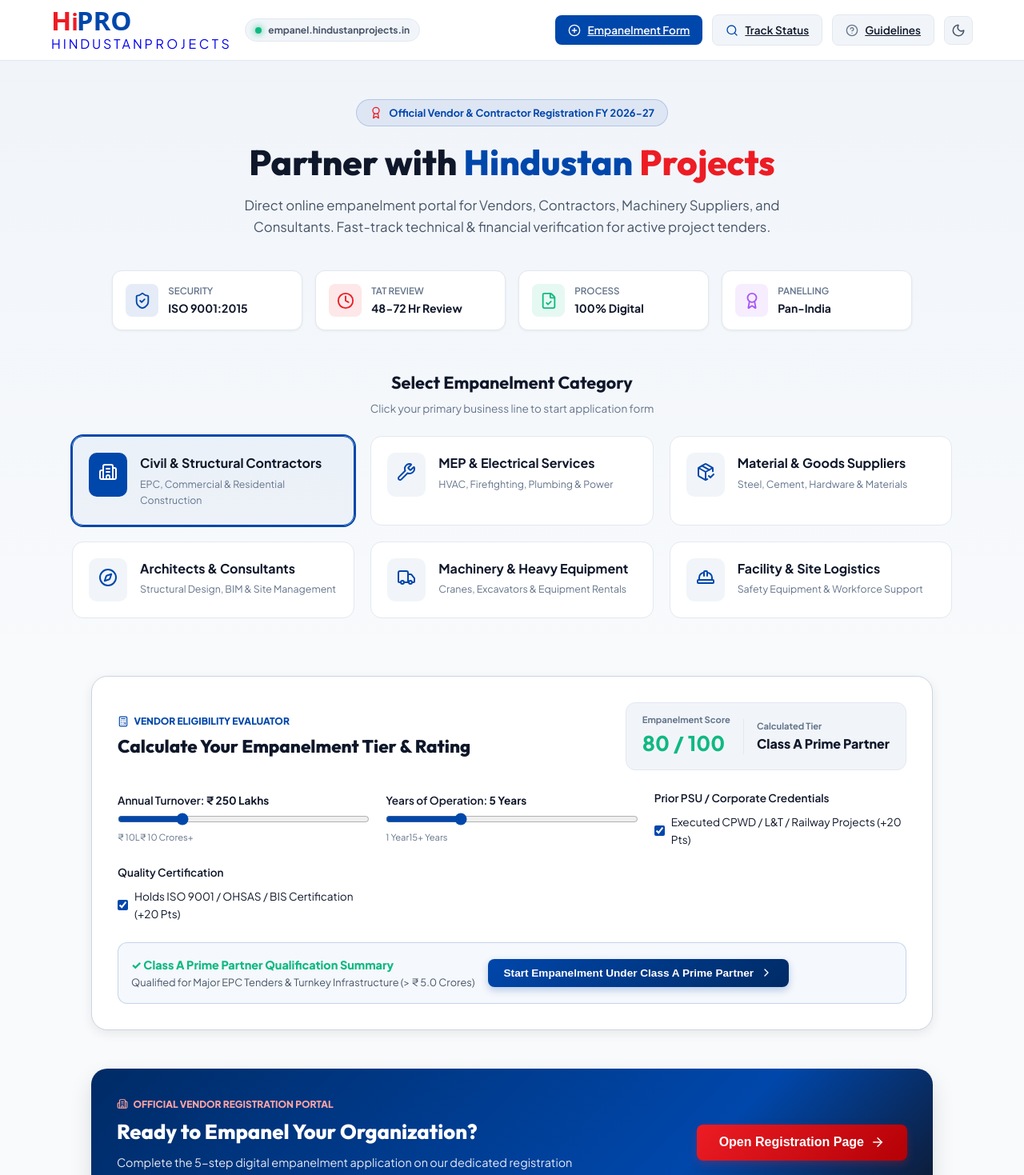
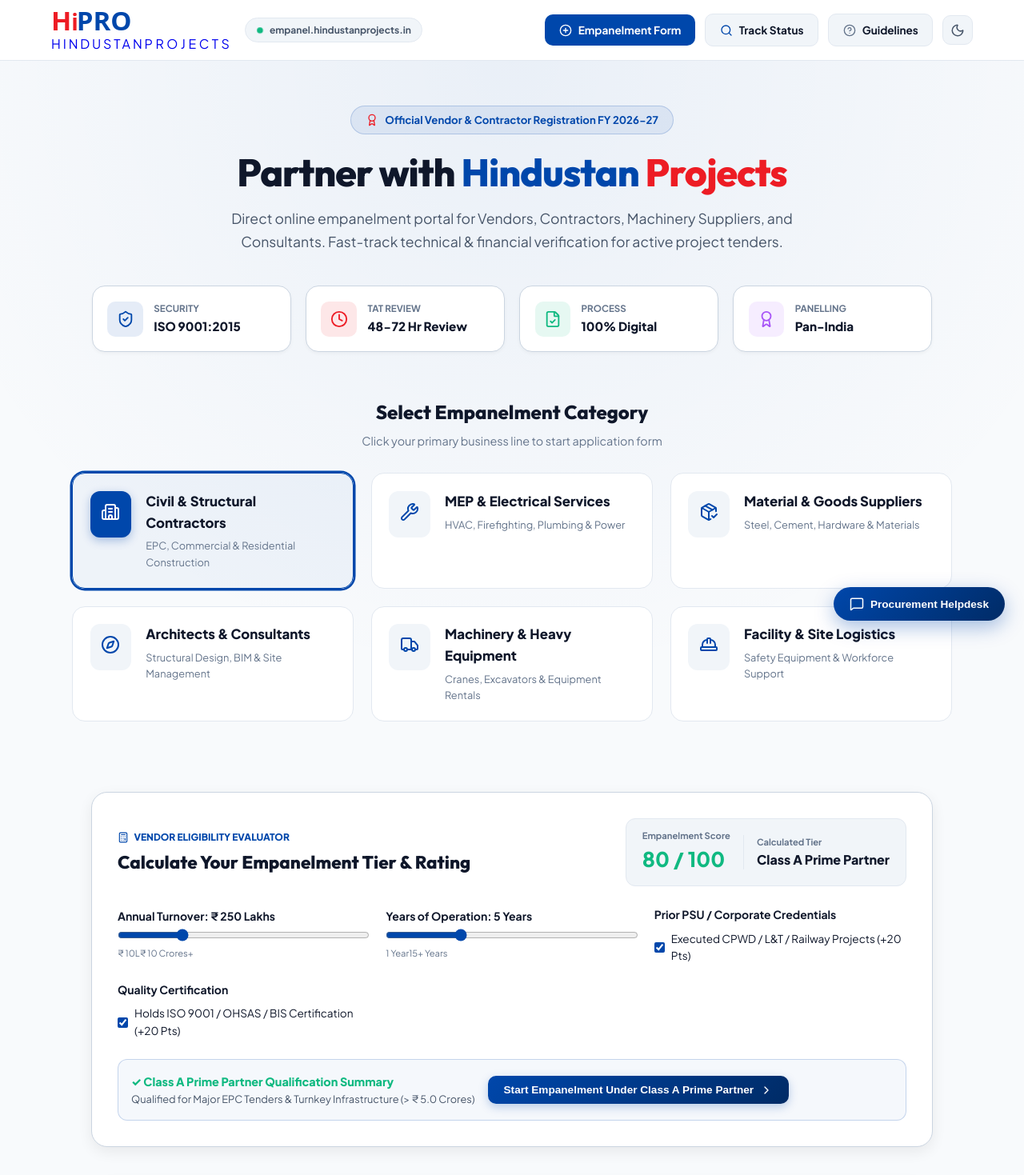
Before and after one commit to hindustan-groups/Empanelment-Portal, a React (Vite) app: page / in a window 1280 px wide. Shown: the top 1469 px of the page at 80% size. Built offline with nearby package versions, Linux system fonts and the light colour scheme.

Commit message:
UI/UX Enhancements: Floating Procurement Support Widget, micro-animations, refined typography, and shadow glow aesthetics

```diff
--- a/src/App.jsx
+++ b/src/App.jsx
@@ -4,6 +4,7 @@ import { BrowserRouter as Router, Routes, Route, Navigate } from 'react-router-d
 import Header from './components/Header';
 import Footer from './components/Footer';
 import SuccessModal from './components/SuccessModal';
+import SupportWidget from './components/SupportWidget';
 
 // Multi-Page Routes
 import Home from './pages/Home';
@@ -118,6 +119,9 @@ export default function App() {
           </Routes>
         </main>
 
+        {/* Floating Support Widget for Vendor Assistance */}
+        <SupportWidget />
+
         {/* Footer */}
         <Footer />
 
--- /dev/null
+++ b/src/components/SupportWidget.jsx
@@ -0,0 +1,107 @@
+import React, { useState } from 'react';
+import { MessageSquare, Phone, Mail, X, HelpCircle, ChevronRight, ShieldCheck } from 'lucide-react';
+import { Link } from 'react-router-dom';
+
+export default function SupportWidget() {
+  const [isOpen, setIsOpen] = useState(false);
+
+  return (
+    <div style={{ position: 'fixed', bottom: '1.5rem', right: '1.5rem', zIndex: 45 }}>
+
+      {/* Floating Action Button */}
+      {!isOpen && (
+        <button
+          onClick={() => setIsOpen(true)}
+          style={{
+            display: 'flex',
+            alignItems: 'center',
+            gap: '0.5rem',
+            padding: '0.75rem 1.25rem',
+            borderRadius: 9999,
+            background: 'linear-gradient(135deg, #0047AB 0%, #002B66 100%)',
+            color: 'white',
+            border: 'none',
+            boxShadow: '0 8px 24px rgba(0, 71, 171, 0.35)',
+            cursor: 'pointer',
+            fontWeight: 700,
+            fontSize: '0.85rem',
+            transition: 'transform 0.2s ease'
+          }}
+          className="pulse-glow-blue"
+        >
+          <MessageSquare style={{ width: 18, height: 18 }} />
+          <span>Procurement Helpdesk</span>
+        </button>
+      )}
+
+      {/* Expanded Support Card */}
+      {isOpen && (
+        <div style={{
+          width: 320,
+          borderRadius: 20,
+          backgroundColor: 'var(--bg-card)',
+          border: '1px solid var(--border-card)',
+          boxShadow: 'var(--shadow-lg)',
+          overflow: 'hidden',
+          animation: 'fadeIn 0.25s ease forwards'
+        }}>
+          {/* Top Banner */}
+          <div style={{ padding: '1rem 1.25rem', background: 'linear-gradient(135deg, #0047AB 0%, #0F172A 100%)', color: 'white', display: 'flex', alignItems: 'center', justifyContent: 'space-between' }}>
+            <div style={{ display: 'flex', alignItems: 'center', gap: '0.5rem' }}>
+              <ShieldCheck style={{ width: 18, height: 18, color: '#10B981' }} />
+              <div>
+                <div style={{ fontSize: '0.85rem', fontWeight: 800 }}>Vendor Support Team</div>
+                <div style={{ fontSize: '0.7rem', opacity: 0.8 }}>Hindustan Projects Procurement</div>
+              </div>
+            </div>
+            <button onClick={() => setIsOpen(false)} style={{ background: 'none', border: 'none', color: 'white', cursor: 'pointer' }}>
+              <X style={{ width: 18, height: 18 }} />
+            </button>
+          </div>
+
+          {/* Body Options */}
+          <div style={{ padding: '1rem', display: 'flex', flexDirection: 'column', gap: '0.75rem', fontSize: '0.8rem' }}>
+            <a
+              href="tel:+9101145008899"
+              style={{ display: 'flex', alignItems: 'center', gap: '0.75rem', padding: '0.65rem 0.85rem', borderRadius: 10, backgroundColor: 'var(--bg-surface)', textDecoration: 'none', color: 'var(--text-primary)', fontWeight: 600 }}
+            >
+              <div style={{ padding: '0.4rem', borderRadius: 6, backgroundColor: 'rgba(0, 71, 171, 0.1)', color: '#0047AB' }}>
+                <Phone style={{ width: 16, height: 16 }} />
+              </div>
+              <div style={{ flex: 1 }}>
+                <div style={{ fontSize: '0.75rem', color: 'var(--text-muted)' }}>Helpline Phone</div>
+                <div>+91 (011) 4500 8899</div>
+              </div>
+            </a>
+
+            <a
+              href="mailto:empanelment@hindustanprojects.in"
+              style={{ display: 'flex', alignItems: 'center', gap: '0.75rem', padding: '0.65rem 0.85rem', borderRadius: 10, backgroundColor: 'var(--bg-surface)', textDecoration: 'none', color: 'var(--text-primary)', fontWeight: 600 }}
+            >
+              <div style={{ padding: '0.4rem', borderRadius: 6, backgroundColor: 'rgba(237, 28, 36, 0.1)', color: '#ED1C24' }}>
+                <Mail style={{ width: 16, height: 16 }} />
+              </div>
+              <div style={{ flex: 1 }}>
+                <div style={{ fontSize: '0.75rem', color: 'var(--text-muted)' }}>Official Email</div>
+                <div>empanelment@hindustanprojects.in</div>
+              </div>
+            </a>
+
+            <Link
+              to="/guidelines"
+              onClick={() => setIsOpen(false)}
+              style={{ display: 'flex', alignItems: 'center', justifyContent: 'space-between', padding: '0.65rem 0.85rem', borderRadius: 10, backgroundColor: 'rgba(16, 185, 129, 0.1)', textDecoration: 'none', color: '#047857', fontWeight: 700 }}
+            >
+              <div style={{ display: 'flex', alignItems: 'center', gap: '0.5rem' }}>
+                <HelpCircle style={{ width: 16, height: 16 }} />
+                <span>Empanelment Policy Guide</span>
+              </div>
+              <ChevronRight style={{ width: 14, height: 14 }} />
+            </Link>
+          </div>
+        </div>
+      )}
+
+    </div>
+  );
+}
--- a/src/index.css
+++ b/src/index.css
@@ -7,8 +7,11 @@
   /* Brand Colors from HiPRO Logo */
   --brand-red: #ED1C24;
   --brand-red-hover: #D0141B;
+  --brand-red-light: rgba(237, 28, 36, 0.08);
+
   --brand-blue: #0047AB;
   --brand-blue-hover: #003888;
+  --brand-blue-light: rgba(0, 71, 171, 0.08);
 
   /* Light Theme Palette */
   --bg-main: #F8FAFC;
@@ -20,9 +23,9 @@
   --text-muted: #64748B;
   --border-color: #E2E8F0;
   --border-card: #CBD5E1;
-  --shadow-sm: 0 1px 3px rgba(0,0,0,0.06);
-  --shadow-md: 0 4px 14px rgba(0,0,0,0.08);
-  --shadow-lg: 0 12px 28px rgba(0,0,0,0.12);
+  --shadow-sm: 0 2px 4px rgba(0, 0, 0, 0.04);
+  --shadow-md: 0 6px 18px rgba(0, 0, 0, 0.07);
+  --shadow-lg: 0 16px 36px rgba(0, 0, 0, 0.1);
 }
 
 .dark {
@@ -36,9 +39,9 @@
   --text-muted: #94A3B8;
   --border-color: #263346;
   --border-card: #334155;
-  --shadow-sm: 0 1px 3px rgba(0,0,0,0.4);
-  --shadow-md: 0 4px 14px rgba(0,0,0,0.4);
-  --shadow-lg: 0 12px 32px rgba(0,0,0,0.6);
+  --shadow-sm: 0 2px 4px rgba(0, 0, 0, 0.3);
+  --shadow-md: 0 6px 18px rgba(0, 0, 0, 0.4);
+  --shadow-lg: 0 16px 36px rgba(0, 0, 0, 0.6);
 }
 
 * {
@@ -104,7 +107,7 @@ h1, h2, h3, h4, h5, h6 {
   display: inline-flex;
   align-items: center;
   gap: 0.5rem;
-  padding: 0.25rem 0.75rem;
+  padding: 0.3rem 0.85rem;
   border-radius: 9999px;
   background-color: var(--bg-surface);
   border: 1px solid var(--border-color);
@@ -119,6 +122,13 @@ h1, h2, h3, h4, h5, h6 {
   border-radius: 50%;
   background-color: #10B981;
   box-shadow: 0 0 8px #10B981;
+  animation: pulseDot 2s infinite;
+}
+
+@keyframes pulseDot {
+  0% { transform: scale(0.95); box-shadow: 0 0 0 0 rgba(16, 185, 129, 0.7); }
+  70% { transform: scale(1); box-shadow: 0 0 0 6px rgba(16, 185, 129, 0); }
+  100% { transform: scale(0.95); box-shadow: 0 0 0 0 rgba(16, 185, 129, 0); }
 }
 
 .nav-actions {
@@ -131,24 +141,32 @@ h1, h2, h3, h4, h5, h6 {
   display: inline-flex;
   align-items: center;
   gap: 0.5rem;
-  padding: 0.5rem 1rem;
-  border-radius: 8px;
+  padding: 0.55rem 1.1rem;
+  border-radius: 10px;
   background-color: var(--bg-surface);
   border: 1px solid var(--border-color);
   font-size: 0.85rem;
-  font-weight: 600;
+  font-weight: 700;
   color: var(--text-primary);
+  text-decoration: none;
   cursor: pointer;
-  transition: all 0.2s ease;
+  transition: all 0.2s cubic-bezier(0.4, 0, 0.2, 1);
 }
 
 .btn-icon-text:hover {
   background-color: var(--border-color);
+  transform: translateY(-1px);
+}
+
+.btn-icon-text.active {
+  border-color: var(--brand-blue);
+  background-color: var(--brand-blue-light);
+  color: var(--brand-blue);
 }
 
 .theme-toggle-btn {
-  padding: 0.5rem;
-  border-radius: 8px;
+  padding: 0.55rem;
+  border-radius: 10px;
   background-color: var(--bg-surface);
   border: 1px solid var(--border-color);
   color: var(--text-primary);
@@ -156,25 +174,30 @@ h1, h2, h3, h4, h5, h6 {
   display: flex;
   align-items: center;
   justify-content: center;
+  transition: transform 0.2s ease;
+}
+
+.theme-toggle-btn:hover {
+  transform: rotate(15deg);
 }
 
 /* Hero Section */
 .hero-section {
-  padding: 3rem 1.5rem 2rem 1.5rem;
+  padding: 3.5rem 1.5rem 2.5rem 1.5rem;
   text-align: center;
-  background: linear-gradient(180deg, rgba(0, 71, 171, 0.03) 0%, transparent 100%);
+  background: radial-gradient(circle at 50% 0%, rgba(0, 71, 171, 0.06) 0%, transparent 70%);
 }
 
 .hero-tag {
   display: inline-flex;
   align-items: center;
   gap: 0.5rem;
-  padding: 0.35rem 1rem;
+  padding: 0.4rem 1.15rem;
   border-radius: 9999px;
   background-color: rgba(0, 71, 171, 0.08);
   border: 1px solid rgba(0, 71, 171, 0.2);
   color: var(--brand-blue);
-  font-size: 0.8rem;
+  font-size: 0.825rem;
   font-weight: 700;
   margin-bottom: 1.25rem;
 }
@@ -186,47 +209,55 @@ h1, h2, h3, h4, h5, h6 {
 }
 
 .hero-title {
-  font-size: 2.75rem;
+  font-size: 3rem;
   font-weight: 800;
   line-height: 1.15;
   margin-bottom: 1rem;
+  letter-spacing: -0.02em;
 }
 
 .text-blue { color: var(--brand-blue); }
 .text-red { color: var(--brand-red); }
 
 .hero-subtitle {
-  max-width: 700px;
+  max-width: 720px;
   margin: 0 auto 2.5rem auto;
-  font-size: 1.05rem;
+  font-size: 1.1rem;
   color: var(--text-secondary);
-  line-height: 1.6;
+  line-height: 1.65;
 }
 
 /* Trust Badges Grid */
 .trust-grid {
   display: grid;
-  grid-template-columns: repeat(auto-fit, minmax(200px, 1fr));
-  gap: 1rem;
-  max-width: 1000px;
-  margin: 0 auto 3rem auto;
+  grid-template-columns: repeat(auto-fit, minmax(210px, 1fr));
+  gap: 1.15rem;
+  max-width: 1050px;
+  margin: 0 auto 3.5rem auto;
 }
 
 .trust-card {
   display: flex;
   align-items: center;
-  gap: 0.75rem;
-  padding: 1rem;
+  gap: 0.85rem;
+  padding: 1.15rem;
   background-color: var(--bg-card);
-  border: 1px solid var(--border-color);
-  border-radius: 12px;
+  border: 1px solid var(--border-card);
+  border-radius: 16px;
   box-shadow: var(--shadow-sm);
   text-align: left;
+  transition: all 0.25s ease;
+}
+
+.trust-card:hover {
+  transform: translateY(-3px);
+  box-shadow: var(--shadow-md);
+  border-color: var(--brand-blue);
 }
 
 .trust-icon-box {
-  padding: 0.6rem;
-  border-radius: 8px;
+  padding: 0.7rem;
+  border-radius: 10px;
   display: flex;
   align-items: center;
   justify-content: center;
@@ -234,92 +265,94 @@ h1, h2, h3, h4, h5, h6 {
 
 .trust-label {
   font-size: 0.725rem;
-  font-weight: 600;
+  font-weight: 700;
   color: var(--text-muted);
   text-transform: uppercase;
 }
 
 .trust-value {
-  font-size: 0.875rem;
-  font-weight: 700;
+  font-size: 0.95rem;
+  font-weight: 800;
   color: var(--text-primary);
 }
 
 /* Category Grid */
 .category-section {
   max-width: 1100px;
-  margin: 0 auto 2.5rem auto;
+  margin: 0 auto 3rem auto;
 }
 
 .category-title {
-  font-size: 1.35rem;
-  font-weight: 700;
-  margin-bottom: 0.25rem;
+  font-size: 1.5rem;
+  font-weight: 800;
+  margin-bottom: 0.35rem;
 }
 
 .category-subtitle {
-  font-size: 0.85rem;
+  font-size: 0.9rem;
   color: var(--text-muted);
-  margin-bottom: 1.5rem;
+  margin-bottom: 1.75rem;
 }
 
 .category-grid {
   display: grid;
-  grid-template-columns: repeat(auto-fit, minmax(300px, 1fr));
-  gap: 1.25rem;
+  grid-template-columns: repeat(auto-fit, minmax(320px, 1fr));
+  gap: 1.35rem;
 }
 
 .category-card {
-  padding: 1.25rem;
+  padding: 1.35rem;
   background-color: var(--bg-card);
   border: 1.5px solid var(--border-color);
-  border-radius: 14px;
+  border-radius: 16px;
   cursor: pointer;
-  transition: all 0.2s ease;
+  transition: all 0.22s cubic-bezier(0.4, 0, 0.2, 1);
   display: flex;
   align-items: flex-start;
-  gap: 1rem;
+  gap: 1.15rem;
   text-align: left;
 }
 
 .category-card:hover {
   border-color: var(--brand-blue);
   box-shadow: var(--shadow-md);
-  transform: translateY(-2px);
+  transform: translateY(-3px);
 }
 
 .category-card.selected {
   border-color: var(--brand-blue);
   background-color: rgba(0, 71, 171, 0.04);
-  box-shadow: 0 0 0 2px var(--brand-blue);
+  box-shadow: 0 0 0 2.5px var(--brand-blue);
 }
 
 .dark .category-card.selected {
-  background-color: rgba(59, 130, 246, 0.1);
+  background-color: rgba(59, 130, 246, 0.12);
   border-color: #3B82F6;
-  box-shadow: 0 0 0 2px #3B82F6;
+  box-shadow: 0 0 0 2.5px #3B82F6;
 }
 
 .category-icon {
-  padding: 0.75rem;
-  border-radius: 10px;
+  padding: 0.85rem;
+  border-radius: 12px;
   background-color: var(--bg-surface);
   color: var(--brand-blue);
+  transition: all 0.2s ease;
 }
 
 .category-card.selected .category-icon {
   background-color: var(--brand-blue);
   color: white;
+  box-shadow: 0 4px 12px rgba(0, 71, 171, 0.3);
 }
 
 .category-name {
-  font-size: 1rem;
-  font-weight: 700;
-  margin-bottom: 0.25rem;
+  font-size: 1.05rem;
+  font-weight: 800;
+  margin-bottom: 0.3rem;
 }
 
 .category-desc {
-  font-size: 0.775rem;
+  font-size: 0.8rem;
   color: var(--text-muted);
 }
 
@@ -333,13 +366,13 @@ h1, h2, h3, h4, h5, h6 {
 .form-card {
   background-color: var(--bg-card);
   border: 1px solid var(--border-card);
-  border-radius: 20px;
+  border-radius: 24px;
   box-shadow: var(--shadow-lg);
   overflow: hidden;
 }
 
 .form-header-banner {
-  padding: 2rem;
+  padding: 2.25rem;
   background: linear-gradient(135deg, #002B66 0%, #0047AB 60%, #0F172A 100%);
   color: white;
 }
@@ -357,27 +390,28 @@ h1, h2, h3, h4, h5, h6 {
   text-transform: uppercase;
   letter-spacing: 0.08em;
   color: #FCA5A5;
-  margin-bottom: 0.25rem;
+  margin-bottom: 0.35rem;
 }
 
 .form-header-title {
-  font-size: 1.75rem;
+  font-size: 1.85rem;
   font-weight: 800;
 }
 
 .btn-draft {
-  padding: 0.4rem 0.85rem;
-  border-radius: 6px;
+  padding: 0.45rem 0.95rem;
+  border-radius: 8px;
   background-color: rgba(255, 255, 255, 0.15);
   border: 1px solid rgba(255, 255, 255, 0.3);
   color: white;
-  font-size: 0.775rem;
-  font-weight: 600;
+  font-size: 0.8rem;
+  font-weight: 700;
   cursor: pointer;
   display: inline-flex;
   align-items: center;
   gap: 0.4rem;
-  backdrop-filter: blur(4px);
+  backdrop-filter: blur(6px);
+  transition: all 0.2s ease;
 }
 
 .btn-draft:hover {
@@ -390,7 +424,7 @@ h1, h2, h3, h4, h5, h6 {
   grid-template-columns: repeat(5, 1fr);
   gap: 0.5rem;
   margin-top: 2rem;
-  padding-top: 1.25rem;
+  padding-top: 1.5rem;
   border-top: 1px solid rgba(255, 255, 255, 0.15);
 }
 
@@ -398,7 +432,7 @@ h1, h2, h3, h4, h5, h6 {
   display: flex;
   flex-direction: column;
   align-items: center;
-  gap: 0.35rem;
+  gap: 0.4rem;
   cursor: pointer;
   opacity: 0.5;
   transition: opacity 0.2s ease;
@@ -409,21 +443,23 @@ h1, h2, h3, h4, h5, h6 {
 }
 
 .step-bubble {
-  width: 36px;
-  height: 36px;
+  width: 40px;
+  height: 40px;
   border-radius: 50%;
   display: flex;
   align-items: center;
   justify-content: center;
-  font-size: 0.85rem;
-  font-weight: 700;
+  font-size: 0.9rem;
+  font-weight: 800;
   background-color: rgba(255, 255, 255, 0.2);
   color: white;
+  transition: all 0.25s cubic-bezier(0.4, 0, 0.2, 1);
 }
 
 .step-item.active .step-bubble {
   background-color: var(--brand-red);
-  box-shadow: 0 0 0 4px rgba(237, 28, 36, 0.4);
+  box-shadow: 0 0 0 5px rgba(237, 28, 36, 0.35);
+  transform: scale(1.1);
 }
 
 .step-item.done .step-bubble {
@@ -431,58 +467,58 @@ h1, h2, h3, h4, h5, h6 {
 }
 
 .step-title {
-  font-size: 0.725rem;
-  font-weight: 600;
+  font-size: 0.75rem;
+  font-weight: 700;
   text-align: center;
   color: rgba(255, 255, 255, 0.9);
 }
 
 /* Form Body & Inputs */
 .form-body {
-  padding: 2rem;
+  padding: 2.25rem;
 }
 
 .step-header {
-  padding-bottom: 1rem;
-  margin-bottom: 1.5rem;
+  padding-bottom: 1.15rem;
+  margin-bottom: 1.75rem;
   border-bottom: 1px solid var(--border-color);
 }
 
 .step-header-title {
-  font-size: 1.15rem;
-  font-weight: 700;
+  font-size: 1.25rem;
+  font-weight: 800;
   display: flex;
   align-items: center;
-  gap: 0.5rem;
+  gap: 0.6rem;
 }
 
 .step-header-sub {
-  font-size: 0.8rem;
+  font-size: 0.85rem;
   color: var(--text-muted);
-  margin-top: 0.2rem;
+  margin-top: 0.25rem;
 }
 
 .form-grid-2 {
   display: grid;
-  grid-template-columns: repeat(auto-fit, minmax(280px, 1fr));
-  gap: 1.25rem;
+  grid-template-columns: repeat(auto-fit, minmax(290px, 1fr));
+  gap: 1.35rem;
 }
 
 .form-grid-3 {
   display: grid;
-  grid-template-columns: repeat(auto-fit, minmax(200px, 1fr));
-  gap: 1rem;
+  grid-template-columns: repeat(auto-fit, minmax(210px, 1fr));
+  gap: 1.15rem;
 }
 
 .form-group {
   display: flex;
   flex-direction: column;
-  gap: 0.35rem;
+  gap: 0.4rem;
 }
 
 .form-label {
-  font-size: 0.85rem;
-  font-weight: 600;
+  font-size: 0.875rem;
+  font-weight: 700;
   color: var(--text-primary);
 }
 
@@ -493,12 +529,12 @@ h1, h2, h3, h4, h5, h6 {
 
 .form-input {
   width: 100%;
-  padding: 0.75rem 1rem;
-  border-radius: 8px;
+  padding: 0.8rem 1.15rem;
+  border-radius: 10px;
   border: 1.5px solid var(--border-color);
   background-color: var(--bg-input);
   color: var(--text-primary);
-  font-size: 0.925rem;
+  font-size: 0.95rem;
   font-family: var(--font-sans);
   outline: none;
   transition: all 0.2s ease;
@@ -506,7 +542,7 @@ h1, h2, h3, h4, h5, h6 {
 
 .form-input:focus {
   border-color: var(--brand-blue);
-  box-shadow: 0 0 0 3px var(--brand-blue-light);
+  box-shadow: 0 0 0 3.5px var(--brand-blue-light);
 }
 
 .form-input.error {
@@ -514,36 +550,47 @@ h1, h2, h3, h4, h5, h6 {
 }
 
 .error-text {
-  font-size: 0.75rem;
+  font-size: 0.775rem;
   color: var(--brand-red);
-  font-weight: 600;
+  font-weight: 700;
 }
 
 /* Upload Card */
 .upload-card {
-  padding: 1.25rem;
-  border-radius: 12px;
+  padding: 1.35rem;
+  border-radius: 14px;
   background-color: var(--bg-surface);
   border: 1.5px dashed var(--border-color);
+  transition: border-color 0.2s ease;
+}
+
+.upload-card:hover {
+  border-color: var(--brand-blue);
 }
 
 .upload-btn {
   display: inline-flex;
   align-items: center;
   gap: 0.5rem;
-  padding: 0.5rem 1rem;
-  border-radius: 6px;
+  padding: 0.55rem 1.15rem;
+  border-radius: 8px;
   background-color: var(--brand-blue-light);
   color: var(--brand-blue);
-  font-size: 0.8rem;
-  font-weight: 700;
+  font-size: 0.825rem;
+  font-weight: 800;
   cursor: pointer;
+  transition: all 0.2s ease;
+}
+
+.upload-btn:hover {
+  background-color: var(--brand-blue);
+  color: white;
 }
 
 /* Action Controls */
 .form-actions {
-  margin-top: 2rem;
-  padding-top: 1.25rem;
+  margin-top: 2.25rem;
+  padding-top: 1.5rem;
   border-top: 1px solid var(--border-color);
   display: flex;
   align-items: center;
@@ -553,56 +600,62 @@ h1, h2, h3, h4, h5, h6 {
 .btn-primary {
   background: linear-gradient(135deg, var(--brand-blue) 0%, #002B66 100%);
   color: white;
-  font-weight: 700;
-  padding: 0.75rem 1.5rem;
-  border-radius: 8px;
+  font-weight: 800;
+  padding: 0.8rem 1.65rem;
+  border-radius: 10px;
   border: none;
   cursor: pointer;
   display: inline-flex;
   align-items: center;
   gap: 0.5rem;
-  font-size: 0.9rem;
-  box-shadow: 0 4px 10px rgba(0, 71, 171, 0.25);
-  transition: transform 0.15s ease;
+  font-size: 0.925rem;
+  box-shadow: 0 4px 12px rgba(0, 71, 171, 0.25);
+  transition: all 0.2s ease;
 }
 
 .btn-primary:hover {
-  transform: translateY(-1px);
-  background: linear-gradient(135deg, var(--brand-blue-hover) 0%, #001F4D 100%);
+  transform: translateY(-2px);
+  box-shadow: 0 6px 18px rgba(0, 71, 171, 0.35);
 }
 
 .btn-accent {
   background: linear-gradient(135deg, var(--brand-red) 0%, #B30006 100%);
   color: white;
-  font-weight: 700;
-  padding: 0.75rem 1.75rem;
-  border-radius: 8px;
+  font-weight: 800;
+  padding: 0.85rem 1.85rem;
+  border-radius: 10px;
   border: none;
   cursor: pointer;
   display: inline-flex;
   align-items: center;
-  gap: 0.5rem;
-  font-size: 0.95rem;
-  box-shadow: 0 4px 12px rgba(237, 28, 36, 0.25);
-  transition: transform 0.15s ease;
+  gap: 0.55rem;
+  font-size: 0.975rem;
+  box-shadow: 0 4px 14px rgba(237, 28, 36, 0.28);
+  transition: all 0.2s ease;
 }
 
 .btn-accent:hover {
-  transform: translateY(-1px);
+  transform: translateY(-2px);
+  box-shadow: 0 6px 20px rgba(237, 28, 36, 0.38);
 }
 
 .btn-secondary {
   background-color: var(--bg-surface);
   color: var(--text-primary);
-  font-weight: 600;
-  padding: 0.75rem 1.25rem;
-  border-radius: 8px;
+  font-weight: 700;
+  padding: 0.8rem 1.35rem;
+  border-radius: 10px;
   border: 1px solid var(--border-color);
   cursor: pointer;
   display: inline-flex;
   align-items: center;
   gap: 0.5rem;
-  font-size: 0.85rem;
+  font-size: 0.875rem;
+  transition: all 0.2s ease;
+}
+
+.btn-secondary:hover {
+  background-color: var(--border-color);
 }
 
 /* Modals */
@@ -610,30 +663,41 @@ h1, h2, h3, h4, h5, h6 {
   position: fixed;
   inset: 0;
   z-index: 50;
-  background-color: rgba(11, 15, 25, 0.75);
-  backdrop-filter: blur(6px);
+  background-color: rgba(11, 15, 25, 0.78);
+  backdrop-filter: blur(8px);
   display: flex;
   align-items: center;
   justify-content: center;
-  padding: 1rem;
+  padding: 1.25rem;
+  animation: fadeIn 0.2s ease forwards;
 }
 
 .modal-content {
   background-color: var(--bg-card);
   border: 1px solid var(--border-card);
-  border-radius: 16px;
-  max-width: 540px;
+  border-radius: 20px;
+  max-width: 560px;
   width: 100%;
-  padding: 1.75rem;
+  padding: 2rem;
   box-shadow: var(--shadow-lg);
   position: relative;
+}
+
+/* Animations */
+@keyframes fadeIn {
+  from { opacity: 0; transform: translateY(6px); }
+  to { opacity: 1; transform: translateY(0); }
+}
+
+.pulse-glow-blue {
+  box-shadow: 0 0 20px rgba(0, 71, 171, 0.35);
 }
 
 /* Footer */
 .footer {
   background-color: #0F172A;
   color: #94A3B8;
-  padding: 3rem 1.5rem 1.5rem 1.5rem;
+  padding: 3.5rem 1.5rem 1.75rem 1.75rem;
   border-top: 1px solid #1E293B;
   margin-top: auto;
 }
@@ -642,16 +706,16 @@ h1, h2, h3, h4, h5, h6 {
   max-width: 1200px;
   margin: 0 auto;
   display: grid;
-  grid-template-columns: repeat(auto-fit, minmax(220px, 1fr));
-  gap: 2rem;
-  padding-bottom: 2rem;
+  grid-template-columns: repeat(auto-fit, minmax(230px, 1fr));
+  gap: 2.25rem;
+  padding-bottom: 2.25rem;
   border-bottom: 1px solid #1E293B;
 }
 
 .footer-bottom {
   max-width: 1200px;
-  margin: 1.5rem auto 0 auto;
+  margin: 1.75rem auto 0 auto;
   text-align: center;
-  font-size: 0.8rem;
+  font-size: 0.825rem;
   color: #64748B;
 }
```
